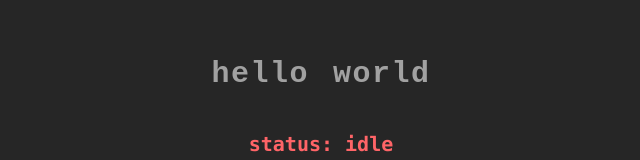
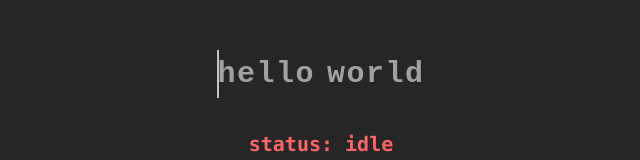
Before and after one commit to aservin6/typing-test, a React (Vite) app: page / in a window 1280 px wide. Shown: the part 198-358 px from the top of the page, without its empty margins (319-959 px from the left). Built offline with nearby package versions, Linux system fonts and the light colour scheme; a web font is replaced by a local one.

Commit message:
update text rendering method, initial zustand setup

```diff
--- a/package.json
+++ b/package.json
@@ -14,7 +14,8 @@
     "@tailwindcss/vite": "^4.2.1",
     "react": "^19.2.0",
     "react-dom": "^19.2.0",
-    "tailwindcss": "^4.2.1"
+    "tailwindcss": "^4.2.1",
+    "zustand": "^5.0.11"
   },
   "devDependencies": {
     "@eslint/js": "^9.39.1",
--- /dev/null
+++ b/src/components/TextRendering.tsx
@@ -0,0 +1,75 @@
+import type { TypingEngine } from "../core/engine/TypingEngine";
+import transformText from "../utils/transform-text";
+
+export default function TextRendering({
+  engine,
+  text,
+}: {
+  engine: TypingEngine;
+  text: string;
+}) {
+  let globalIndex = 0;
+  const textArray = transformText(text);
+  return (
+    <div>
+      {/* Rendered Text */}
+      <div className="flex flex-wrap max-w-5xl text-3xl break-keep whitespace-break-spaces font-semibold leading-relaxed tracking-wider custom-font">
+        {textArray.map((item, itemIndex) => {
+          // SPACE
+          if (item.type === "space") {
+            const index = globalIndex++;
+            const isCurrent = index === engine.getCurrentIndex();
+
+            return (
+              <span
+                key={`space-${itemIndex}`}
+                className={`relative inline-block w-3`}
+              >
+                {" "}
+                {isCurrent && (
+                  <span className="absolute left-0 top-0 w-0.5 h-full bg-white animate-pulse" />
+                )}
+              </span>
+            );
+          }
+
+          // WORD
+          if (item.type === "word") {
+            return (
+              <div key={`word-${item.wordIndex}`} className="inline-flex">
+                {item.characters?.map((char, charIndex) => {
+                  const index = globalIndex++;
+
+                  const charState = engine.getCharState(index);
+                  const isCurrent = index === engine.getCurrentIndex();
+
+                  const colorClass =
+                    charState === "correct"
+                      ? "text-white"
+                      : charState === "incorrect"
+                        ? "text-red-400"
+                        : "text-neutral-400";
+
+                  return (
+                    <span
+                      key={`char-${item.wordIndex}-${charIndex}`}
+                      className={`relative ${colorClass}`}
+                    >
+                      {char}
+
+                      {isCurrent && (
+                        <span className="absolute left-0 top-0 w-0.5 h-full bg-white animate-pulse" />
+                      )}
+                    </span>
+                  );
+                })}
+              </div>
+            );
+          }
+
+          return null;
+        })}{" "}
+      </div>
+    </div>
+  );
+}
--- a/src/components/TypingTest.tsx
+++ b/src/components/TypingTest.tsx
@@ -3,12 +3,9 @@ import { TimedMode } from "../core/engine/modes/TimedMode";
 import { TypingEngine } from "../core/engine/TypingEngine";
 import { ModeSelect } from "./ModeSelect";
 import { StandardMode, StrictMode } from "../core/engine/modes";
-import transformText from "../utils/transform-text";
-import type { TransformedText } from "../types/types";
+import TextRendering from "./TextRendering";
 
 const text = "hello world";
-const textArray = transformText(text);
-console.log(textArray);
 
 export function TypingTest() {
   const [mode, setMode] = useState("standard");
@@ -54,7 +51,6 @@ export function TypingTest() {
     setMode(mode);
   }
 
-  let globalIndex = 0;
   useEffect(() => {
     if (state.status === "running") {
       const interval = setInterval(() => {
@@ -76,57 +72,7 @@ export function TypingTest() {
           className="absolute inset-0 opacity-0 z-50"
           autoFocus
         />
-        {/* Rendered Text */}
-        <div className="flex flex-wrap max-w-5xl text-3xl break-keep whitespace-break-spaces font-semibold leading-relaxed tracking-wider custom-font">
-          {textArray.map((item: TransformedText) => {
-            if (item.type === "word") {
-              return (
-                <div key={item.wordIndex} className="px-3 text-neutral-400">
-                  {item.characters?.map((char) => {
-                    const charState = engine.getCharState(globalIndex);
-                    let colorClass = "text-neutral-400";
-                    globalIndex++;
-                    if (charState === "correct") {
-                      colorClass = "text-white";
-                    } else if (charState === "incorrect") {
-                      colorClass = "text-red-400";
-                    }
-                    return (
-                      <span
-                        key={globalIndex}
-                        className={`relative ${colorClass}`}
-                      >
-                        {char}
-                      </span>
-                    );
-                  })}
-                </div>
-              );
-            }
-          })}
-        </div>
-        {/* {state.targetText.split("").map((char, index) => { */}
-        {/*   const charState = engine.getCharState(index); */}
-        {/*   const isCurrent = index === engine.getCurrentIndex(); */}
-        {/**/}
-        {/*   let colorClass = "text-neutral-500"; */}
-        {/**/}
-        {/*   if (charState === "correct") { */}
-        {/*     colorClass = "text-white"; */}
-        {/*   } else if (charState === "incorrect") { */}
-        {/*     colorClass = "text-red-500"; */}
-        {/*   } */}
-        {/**/}
-        {/*   return ( */}
-        {/*     <span key={index} className={`relative ${colorClass}`}> */}
-        {/*       {char === " " ? "\u00A0" : char} */}
-        {/**/}
-        {/*       {isCurrent && ( */}
-        {/*         <span className="absolute left-0 top-0 w-0.5 h-full bg-white animate-pulse" /> */}
-        {/*       )} */}
-        {/*     </span> */}
-        {/*   ); */}
-        {/* })} */}
+        <TextRendering engine={engine} text={text} />
       </div>
 
       {/* Debug Info */}
--- /dev/null
+++ b/src/store/useTypingStore.ts
@@ -0,0 +1,16 @@
+import { create } from "zustand";
+import type { TypingEngine } from "../core/engine/TypingEngine";
+import type { EngineState } from "../core/engine/types";
+
+type TypingStore = {
+  engine: TypingEngine;
+  state: EngineState;
+  mode: string;
+  createEngine: () => void;
+  setMode: (mode: string) => void;
+  handleInput: (input: string) => void;
+  start: () => void;
+  reset: () => void;
+};
+
+const useTypingStore = create((set) => {});
```
Also changed, not shown: src/utils/transform-text.ts (+0 -13 lines), 1 other file (tests, documents, lock files or other folders).
